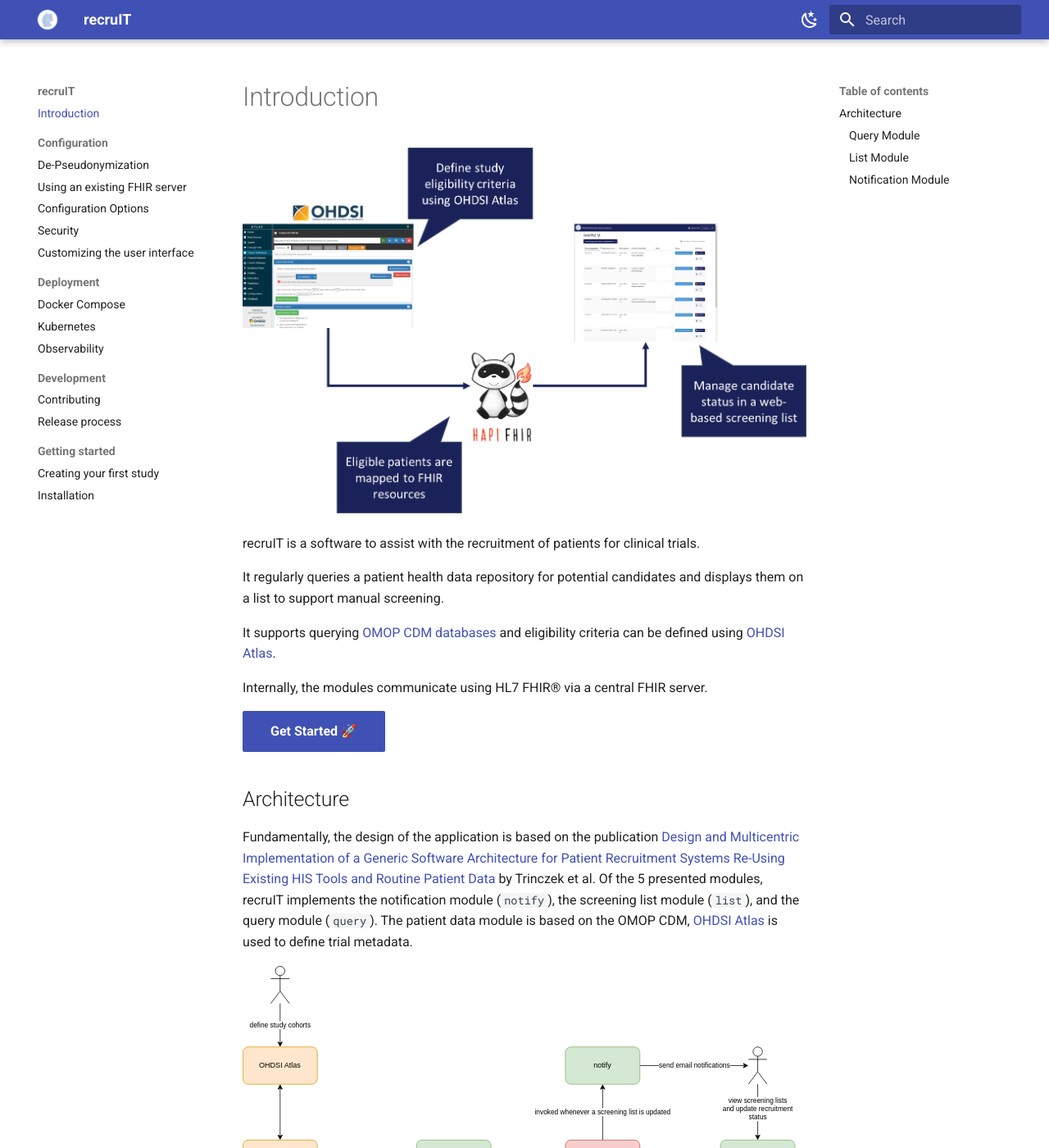
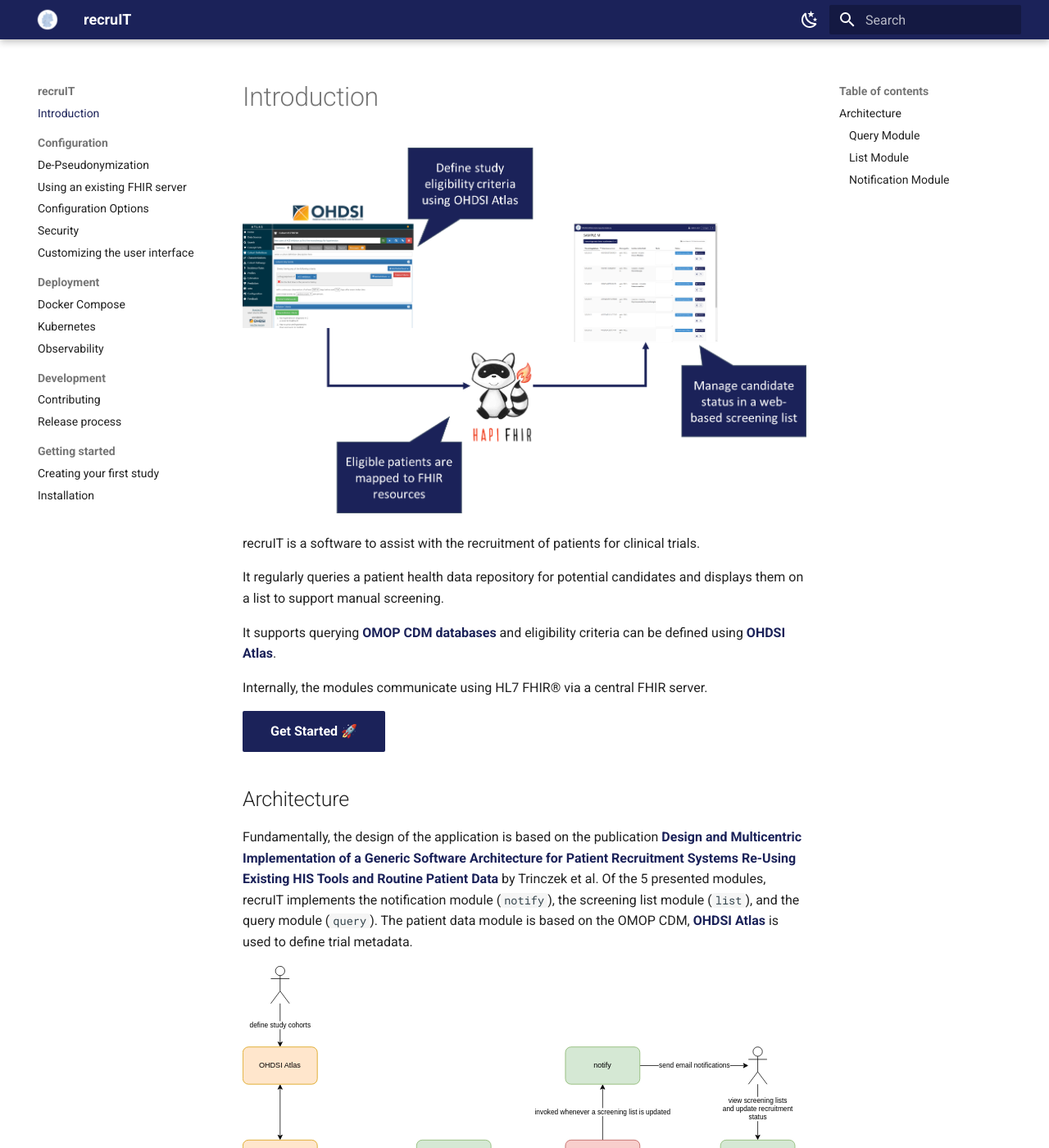
Before and after one commit to miracum/recruit, an MkDocs documentation site: the page built from docs/index.md, in a window 1280 px wide and 1400 px high. Shown: the whole window at 82% size. Built offline with MkDocs 1.6.1 and Material for MkDocs 9.7.7, drawn with Linux system fonts in a browser that asks for light colours.

Commit message:
docs: made links bold for better visibility

```diff
--- a/docs/_css/extra.css
+++ b/docs/_css/extra.css
@@ -1,5 +1,10 @@
-:root {
+:root > * {
   --md-primary-fg-color: #1b2259;
+  --md-typeset-a-color: #1b2259;
+}
+
+.md-typeset a {
+  font-weight: bold;
 }
 
 [data-md-color-scheme="slate"] {
```
